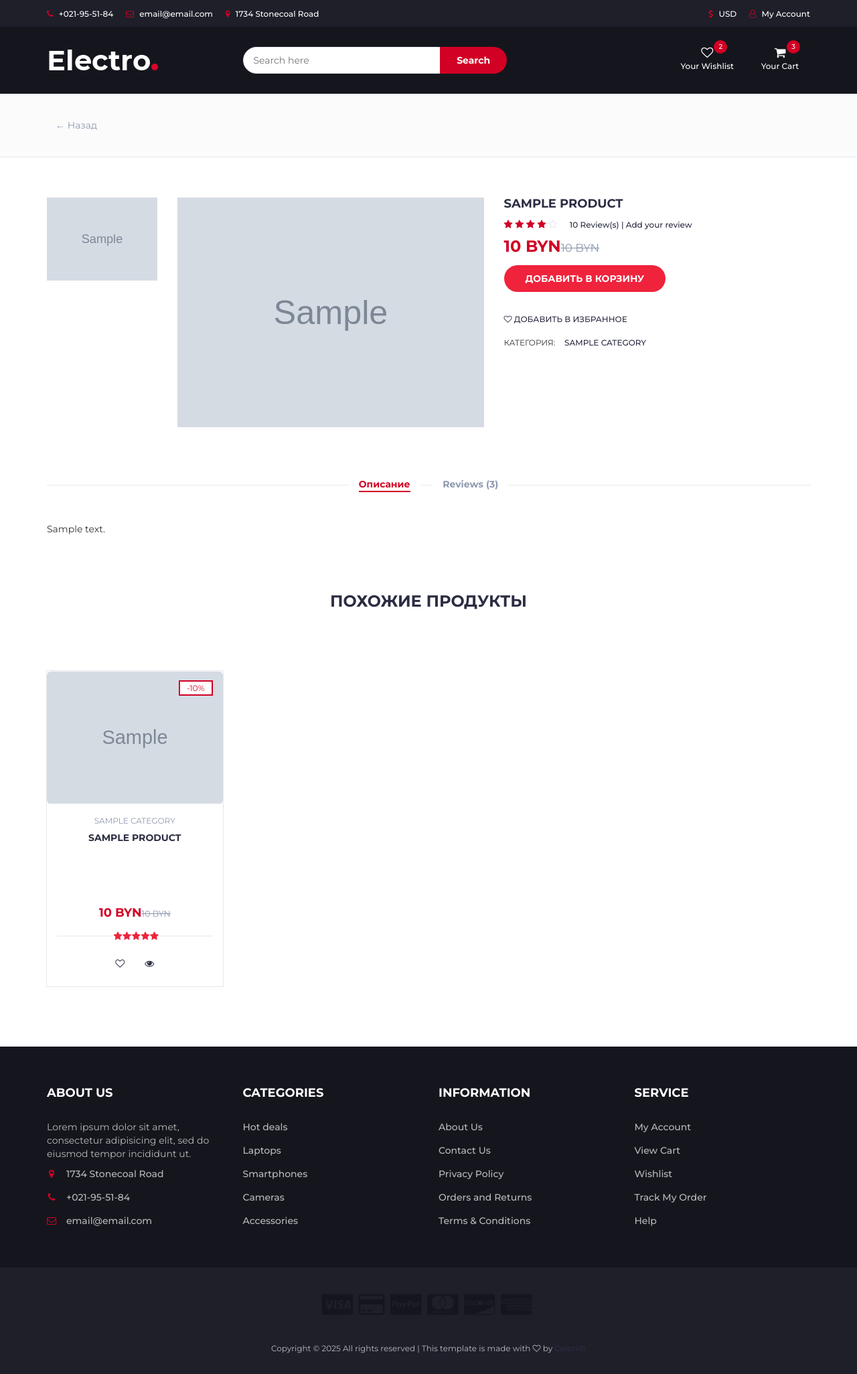
After one commit to Newakk2804/techshop, a Django app: template store/templates/store/detail_product.html in a window 1280 px wide. The commit adds this page. Shown: the whole page at 67% size. Run offline with Django 3.2, Linux system fonts and the light colour scheme; the template is opened without the code that fills it: most values are stand-ins (such as "Sample title", 1, 10 or a date in 2020); grey boxes marked "Sample" are stand-in pictures; some libraries are stand-ins or nearby versions.

Commit message:
Added product detail page

```diff
--- a/store/static/css/style.css
+++ b/store/static/css/style.css
@@ -384,7 +384,6 @@ textarea.input {
   display: inline-block;
   font-size: 12px;
   font-weight: 500;
-  text-transform: uppercase;
 }
 
 #breadcrumb .breadcrumb-tree li+li {
@@ -982,7 +981,7 @@ textarea.input {
   background-color: #E4E7ED;
 }
 
-.product .product-body .product-btns>button {
+.product .product-body .product-btns a>button {
   position: relative;
   width: 40px;
   height: 40px;
@@ -993,7 +992,7 @@ textarea.input {
   transition: 0.2s all;
 }
 
-.product .product-body .product-btns>button:hover {
+.product .product-body .product-btns a>button:hover {
   background-color: #E4E7ED;
   color: #D10024;
   border-radius: 50%;
--- a/store/templates/store/components/_card_product.html
+++ b/store/templates/store/components/_card_product.html
@@ -29,12 +29,16 @@
       <i class="fa fa-star"></i>
     </div>
     <div class="product-btns">
+      <a href="#" class="quick-view">
       <button class="add-to-wishlist">
-        <i class="fa fa-heart-o"></i><span class="tooltipp">Добавить в избранное</span>
+        <i class="fa fa-heart-o"></i>
       </button>
-      <button class="quick-view">
-        <i class="fa fa-eye"></i><span class="tooltipp">Просмотреть</span>
-      </button>
+      </a>
+      <a href="{% url "store:detail_product" product.slug %}" class="quick-view">
+        <button class="quick-view">
+          <i class="fa fa-eye"></i>
+        </button>
+      </a>
     </div>
   </div>
   <div class="add-to-cart">
--- /dev/null
+++ b/store/templates/store/detail_product.html
@@ -0,0 +1,348 @@
+{% extends "store/base.html" %} {% load static %} {% block main %}
+<!-- BREADCRUMB -->
+<div id="breadcrumb" class="section">
+  <!-- container -->
+  <div class="container">
+    <!-- row -->
+    <div class="row">
+      <div class="col-md-12">
+        <ul class="breadcrumb-tree">
+          <li>
+            <a href="javascript:history.back()" class="btn btn-outline-secondary"> ← Назад </a>
+          </li>
+        </ul>
+      </div>
+    </div>
+    <!-- /row -->
+  </div>
+  <!-- /container -->
+</div>
+<!-- /BREADCRUMB -->
+
+<!-- SECTION -->
+<div class="section">
+  <!-- container -->
+  <div class="container">
+    <!-- row -->
+    <div class="row">
+      <!-- Product main img -->
+      <div class="col-md-5 col-md-push-2">
+        <div class="product-preview">
+          <img src="{{ product.image.url }}" alt="" />
+        </div>
+      </div>
+      <!-- /Product main img -->
+
+      <!-- Product thumb imgs -->
+      <div class="col-md-2 col-md-pull-5">
+        <div class="product-preview">
+          <img src="{{ product.image.url }}" alt="" />
+        </div>
+      </div>
+      <!-- /Product thumb imgs -->
+
+      <!-- Product details -->
+      <div class="col-md-5">
+        <div class="product-details">
+          <h2 class="product-name">{{ product.name }}</h2>
+          <div>
+            <div class="product-rating">
+              <i class="fa fa-star"></i>
+              <i class="fa fa-star"></i>
+              <i class="fa fa-star"></i>
+              <i class="fa fa-star"></i>
+              <i class="fa fa-star-o"></i>
+            </div>
+            <a class="review-link" href="#">10 Review(s) | Add your review</a>
+          </div>
+          <div>
+            {% if product.discount %}
+            <h3 class="product-price">
+              {{ product.final_price }} BYN<del class="product-old-price"
+                >{{ product.price }} BYN</del
+              >
+            </h3>
+            {% else %}
+            <h3 class="product-price">{{ product.final_price }} BYN</h3>
+            {% endif %}
+          </div>
+
+          <div class="add-to-cart">
+            <button class="add-to-cart-btn">
+              <i class="fa fa-shopping-cart"></i> Добавить в корзину
+            </button>
+          </div>
+
+          <ul class="product-btns">
+            <li>
+              <a href="#"><i class="fa fa-heart-o"></i> Добавить в избранное</a>
+            </li>
+          </ul>
+
+          <ul class="product-links">
+            <li>Категория:</li>
+            <li>
+              <a href="{% url 'store:products' %}?category={{ product.category.id }}"
+                >{{ product.category }}</a
+              >
+            </li>
+          </ul>
+        </div>
+      </div>
+      <!-- /Product details -->
+
+      <!-- Product tab -->
+      <div class="col-md-12">
+        <div id="product-tab">
+          <!-- product tab nav -->
+          <ul class="tab-nav">
+            <li class="active"><a data-toggle="tab" href="#tab1">Описание</a></li>
+            <li><a data-toggle="tab" href="#tab3">Reviews (3)</a></li>
+          </ul>
+          <!-- /product tab nav -->
+
+          <!-- product tab content -->
+          <div class="tab-content">
+            <!-- tab1  -->
+            <div id="tab1" class="tab-pane fade in active">
+              <div class="row">
+                <div class="col-md-12">
+                  <p>{{ product.description }}</p>
+                </div>
+              </div>
+            </div>
+            <!-- /tab1  -->
+
+            <!-- tab3  -->
+            <div id="tab3" class="tab-pane fade in">
+              <div class="row">
+                <!-- Rating -->
+                <div class="col-md-3">
+                  <div id="rating">
+                    <div class="rating-avg">
+                      <span>4.5</span>
+                      <div class="rating-stars">
+                        <i class="fa fa-star"></i>
+                        <i class="fa fa-star"></i>
+                        <i class="fa fa-star"></i>
+                        <i class="fa fa-star"></i>
+                        <i class="fa fa-star-o"></i>
+                      </div>
+                    </div>
+                    <ul class="rating">
+                      <li>
+                        <div class="rating-stars">
+                          <i class="fa fa-star"></i>
+                          <i class="fa fa-star"></i>
+                          <i class="fa fa-star"></i>
+                          <i class="fa fa-star"></i>
+                          <i class="fa fa-star"></i>
+                        </div>
+                        <div class="rating-progress">
+                          <div style="width: 80%"></div>
+                        </div>
+                        <span class="sum">3</span>
+                      </li>
+                      <li>
+                        <div class="rating-stars">
+                          <i class="fa fa-star"></i>
+                          <i class="fa fa-star"></i>
+                          <i class="fa fa-star"></i>
+                          <i class="fa fa-star"></i>
+                          <i class="fa fa-star-o"></i>
+                        </div>
+                        <div class="rating-progress">
+                          <div style="width: 60%"></div>
+                        </div>
+                        <span class="sum">2</span>
+                      </li>
+                      <li>
+                        <div class="rating-stars">
+                          <i class="fa fa-star"></i>
+                          <i class="fa fa-star"></i>
+                          <i class="fa fa-star"></i>
+                          <i class="fa fa-star-o"></i>
+                          <i class="fa fa-star-o"></i>
+                        </div>
+                        <div class="rating-progress">
+                          <div></div>
+                        </div>
+                        <span class="sum">0</span>
+                      </li>
+                      <li>
+                        <div class="rating-stars">
+                          <i class="fa fa-star"></i>
+                          <i class="fa fa-star"></i>
+                          <i class="fa fa-star-o"></i>
+                          <i class="fa fa-star-o"></i>
+                          <i class="fa fa-star-o"></i>
+                        </div>
+                        <div class="rating-progress">
+                          <div></div>
+                        </div>
+                        <span class="sum">0</span>
+                      </li>
+                      <li>
+                        <div class="rating-stars">
+                          <i class="fa fa-star"></i>
+                          <i class="fa fa-star-o"></i>
+                          <i class="fa fa-star-o"></i>
+                          <i class="fa fa-star-o"></i>
+                          <i class="fa fa-star-o"></i>
+                        </div>
+                        <div class="rating-progress">
+                          <div></div>
+                        </div>
+                        <span class="sum">0</span>
+                      </li>
+                    </ul>
+                  </div>
+                </div>
+                <!-- /Rating -->
+
+                <!-- Reviews -->
+                <div class="col-md-6">
+                  <div id="reviews">
+                    <ul class="reviews">
+                      <li>
+                        <div class="review-heading">
+                          <h5 class="name">John</h5>
+                          <p class="date">27 DEC 2018, 8:0 PM</p>
+                          <div class="review-rating">
+                            <i class="fa fa-star"></i>
+                            <i class="fa fa-star"></i>
+                            <i class="fa fa-star"></i>
+                            <i class="fa fa-star"></i>
+                            <i class="fa fa-star-o empty"></i>
+                          </div>
+                        </div>
+                        <div class="review-body">
+                          <p>
+                            Lorem ipsum dolor sit amet, consectetur adipisicing elit, sed do eiusmod
+                            tempor incididunt ut labore et dolore magna aliqua
+                          </p>
+                        </div>
+                      </li>
+                      <li>
+                        <div class="review-heading">
+                          <h5 class="name">John</h5>
+                          <p class="date">27 DEC 2018, 8:0 PM</p>
+                          <div class="review-rating">
+                            <i class="fa fa-star"></i>
+                            <i class="fa fa-star"></i>
+                            <i class="fa fa-star"></i>
+                            <i class="fa fa-star"></i>
+                            <i class="fa fa-star-o empty"></i>
+                          </div>
+                        </div>
+                        <div class="review-body">
+                          <p>
+                            Lorem ipsum dolor sit amet, consectetur adipisicing elit, sed do eiusmod
+                            tempor incididunt ut labore et dolore magna aliqua
+                          </p>
+                        </div>
+                      </li>
+                      <li>
+                        <div class="review-heading">
+                          <h5 class="name">John</h5>
+                          <p class="date">27 DEC 2018, 8:0 PM</p>
+                          <div class="review-rating">
+                            <i class="fa fa-star"></i>
+                            <i class="fa fa-star"></i>
+                            <i class="fa fa-star"></i>
+                            <i class="fa fa-star"></i>
+                            <i class="fa fa-star-o empty"></i>
+                          </div>
+                        </div>
+                        <div class="review-body">
+                          <p>
+                            Lorem ipsum dolor sit amet, consectetur adipisicing elit, sed do eiusmod
+                            tempor incididunt ut labore et dolore magna aliqua
+                          </p>
+                        </div>
+                      </li>
+                    </ul>
+                    <ul class="reviews-pagination">
+                      <li class="active">1</li>
+                      <li><a href="#">2</a></li>
+                      <li><a href="#">3</a></li>
+                      <li><a href="#">4</a></li>
+                      <li>
+                        <a href="#"><i class="fa fa-angle-right"></i></a>
+                      </li>
+                    </ul>
+                  </div>
+                </div>
+                <!-- /Reviews -->
+
+                <!-- Review Form -->
+                <div class="col-md-3">
+                  <div id="review-form">
+                    <form class="review-form">
+                      <input class="input" type="text" placeholder="Your Name" />
+                      <input class="input" type="email" placeholder="Your Email" />
+                      <textarea class="input" placeholder="Your Review"></textarea>
+                      <div class="input-rating">
+                        <span>Your Rating: </span>
+                        <div class="stars">
+                          <input id="star5" name="rating" value="5" type="radio" /><label
+                            for="star5"
+                          ></label>
+                          <input id="star4" name="rating" value="4" type="radio" /><label
+                            for="star4"
+                          ></label>
+                          <input id="star3" name="rating" value="3" type="radio" /><label
+                            for="star3"
+                          ></label>
+                          <input id="star2" name="rating" value="2" type="radio" /><label
+                            for="star2"
+                          ></label>
+                          <input id="star1" name="rating" value="1" type="radio" /><label
+                            for="star1"
+                          ></label>
+                        </div>
+                      </div>
+                      <button class="primary-btn">Submit</button>
+                    </form>
+                  </div>
+                </div>
+                <!-- /Review Form -->
+              </div>
+            </div>
+            <!-- /tab3  -->
+          </div>
+          <!-- /product tab content  -->
+        </div>
+      </div>
+      <!-- /product tab -->
+    </div>
+    <!-- /row -->
+  </div>
+  <!-- /container -->
+</div>
+<!-- /SECTION -->
+
+<!-- Section -->
+<div class="section">
+  <!-- container -->
+  <div class="container">
+    <!-- row -->
+    <div class="row">
+      <div class="col-md-12">
+        <div class="section-title text-center">
+          <h3 class="title">похожие продукты</h3>
+        </div>
+      </div>
+
+      <!-- product -->
+      {% for product in related_products %}
+      <div class="col-md-3 col-xs-6">{% include "store/components/_card_product.html" %}</div>
+      {% endfor %}
+      <!-- /product -->
+    </div>
+    <!-- /row -->
+  </div>
+  <!-- /container -->
+</div>
+<!-- /Section -->
+{% endblock main %}
--- a/store/urls.py
+++ b/store/urls.py
@@ -1,5 +1,5 @@
 from django.urls import path
-from .views import index, products_all, product_filter_ajax
+from .views import detail_product, index, products_all, product_filter_ajax
 
 
 app_name = "store"
@@ -8,4 +8,5 @@ urlpatterns = [
     path("", index, name="index"),
     path("products/", products_all, name="products"),
     path("products/ajax/", product_filter_ajax, name="product_filter_ajax"),
+    path("detail-product/<slug:product_slug>", detail_product, name="detail_product"),
 ]
```
Also changed, not shown: store/views.py (+15 -0 lines).
